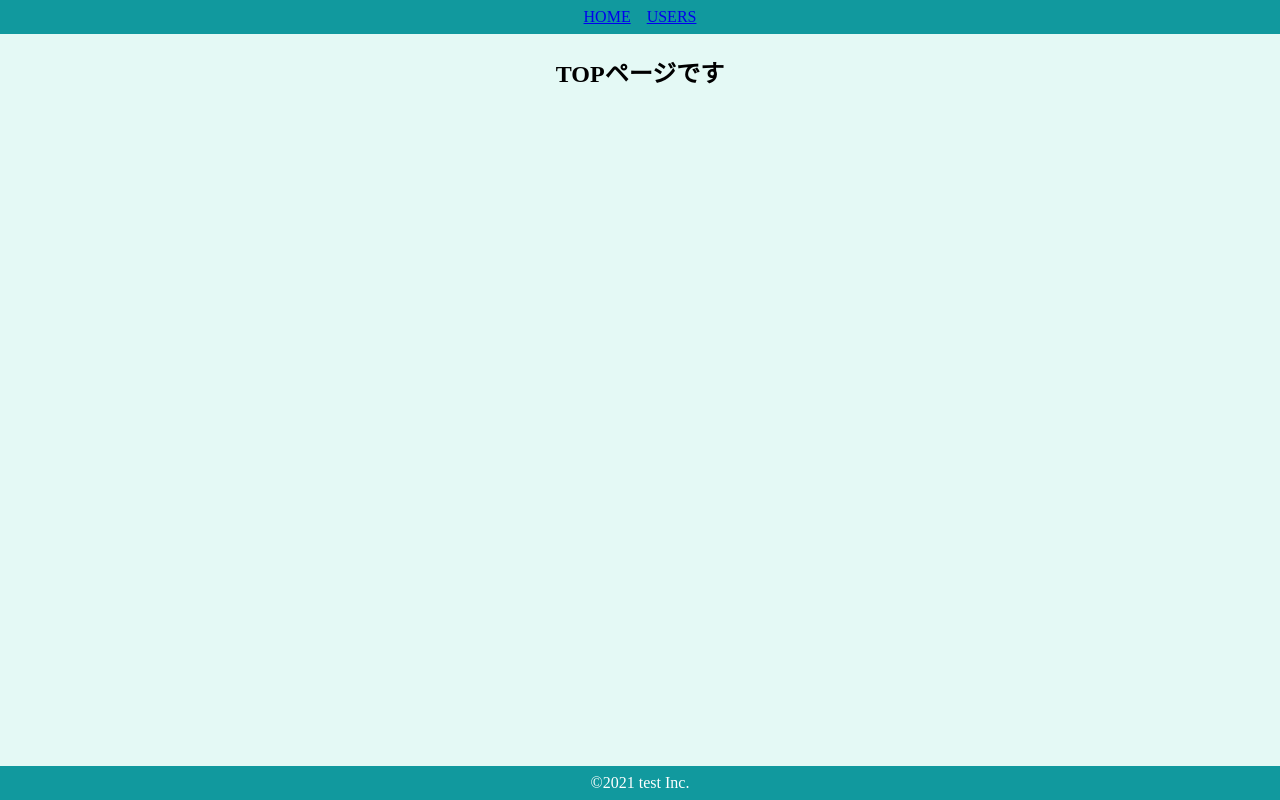
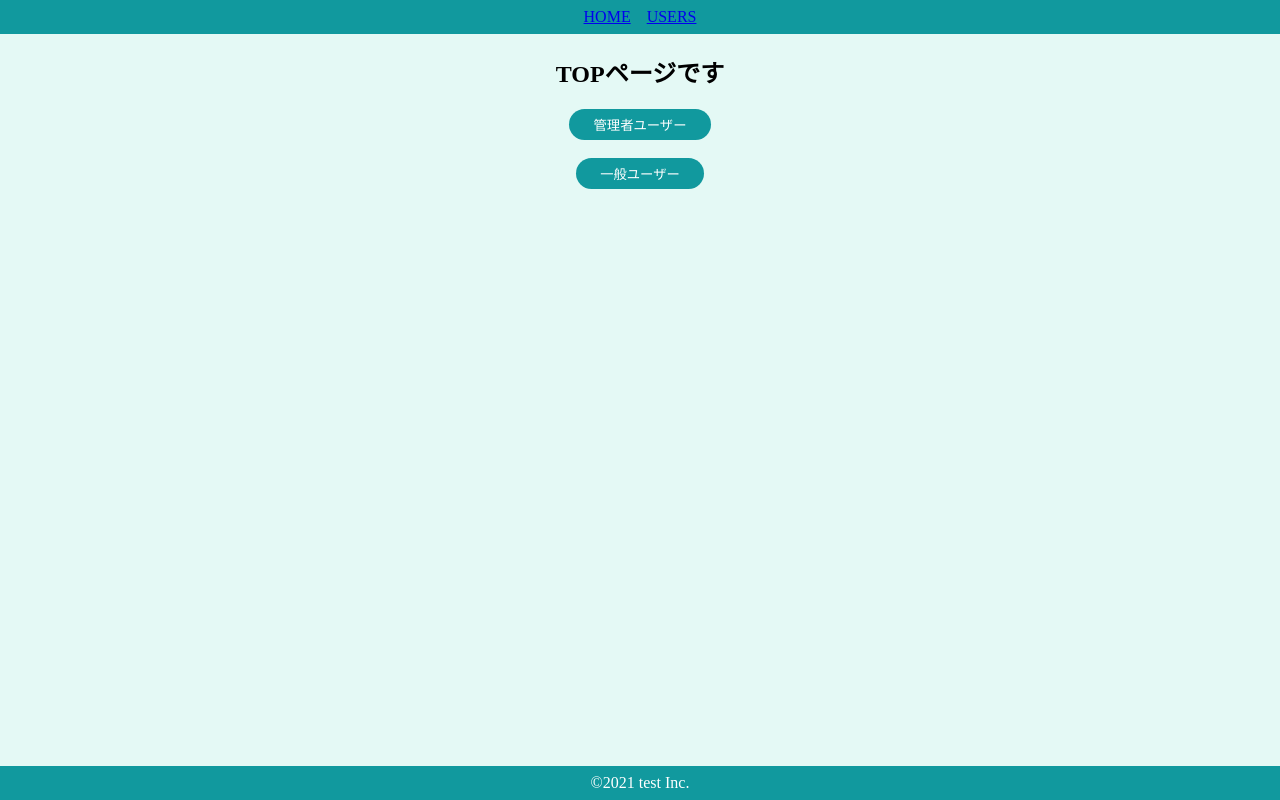
Before and after one commit to pen0914/Atomic-Design, a React (Create React App) app: page / in a window 1280 px wide. Built offline with nearby package versions, Linux system fonts and the light colour scheme.

Commit message:
state.var.1

```diff
--- a/src/components/atoms/button/SecondaryButton.jsx
+++ b/src/components/atoms/button/SecondaryButton.jsx
@@ -2,8 +2,8 @@
 import { BaseButton } from "./BaseButton";
 
 export const SecondaryButton = (props) => {
-  const { children } = props;
-  return <SButton>{children}</SButton>;
+  const { children, onClick } = props;
+  return <SButton onClick={onClick}>{children}</SButton>;
 };
 
 const SButton = styled(BaseButton)`
--- a/src/components/pages/Top.jsx
+++ b/src/components/pages/Top.jsx
@@ -1,9 +1,18 @@
 import styled from "styled-components";
+import { SecondaryButton } from "../atoms/button/SecondaryButton";
+import { useHistory } from "react-router-dom";
 
 export const Top = () => {
+  const history = useHistory();
+  const onClickAdmin = () => history.pushState("/users");
+  const onClickGeneral = () => alert("一般");
   return (
     <SContainer>
       <h2>TOPページです</h2>
+      <SecondaryButton onClick={onClickAdmin}>管理者ユーザー</SecondaryButton>
+      <br />
+      <br />
+      <SecondaryButton onClick={onClickGeneral}>一般ユーザー</SecondaryButton>
     </SContainer>
   );
 };
```
